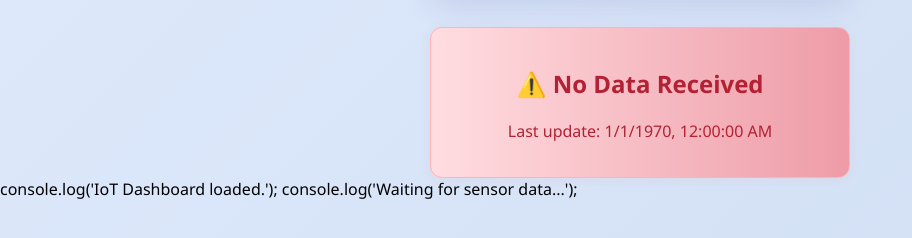
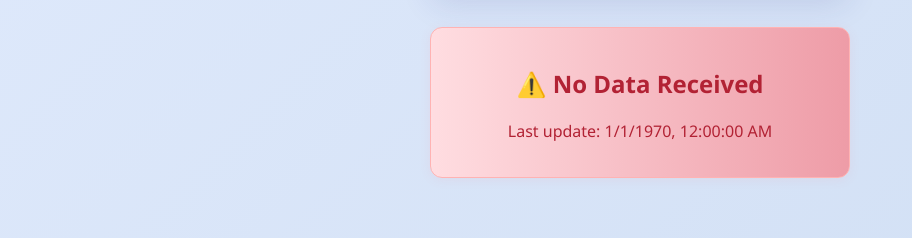
Before and after one commit to Anuj2275/iot-website, a website: page public/index.html in a window 1280 px wide. Shown: the part 384-622 px from the top of the page, without its empty margins (0-912 px from the left). Drawn offline with Linux system fonts and the light colour scheme; no server answers.

Commit message:
Update index.html

```diff
--- a/public/index.html
+++ b/public/index.html
@@ -23,6 +23,9 @@
         </div>
     </div>
     <script src="./script.js"></script>
-</body>console.log('IoT Dashboard loaded.');
-console.log('Waiting for sensor data...');
+</body>
+    <script>
+        console.log('IoT Dashboard loaded.');
+        console.log('Waiting for sensor data...');
+    </script>
 </html>
```
